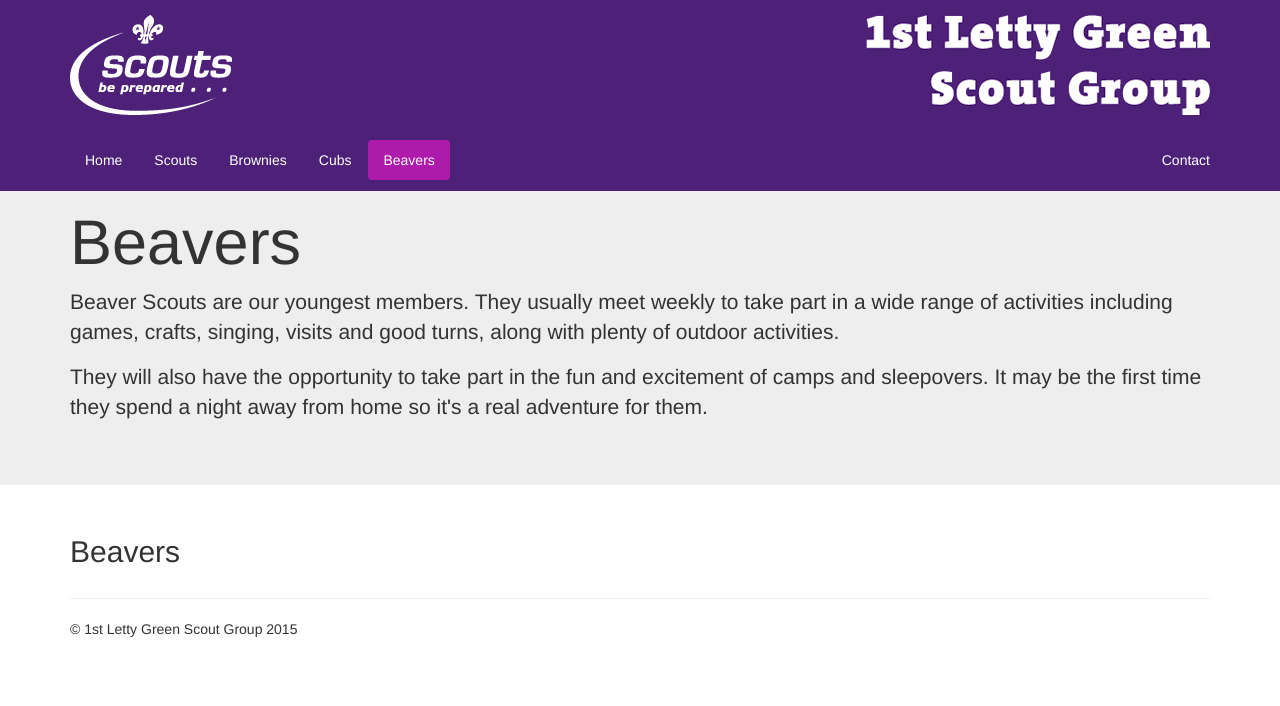
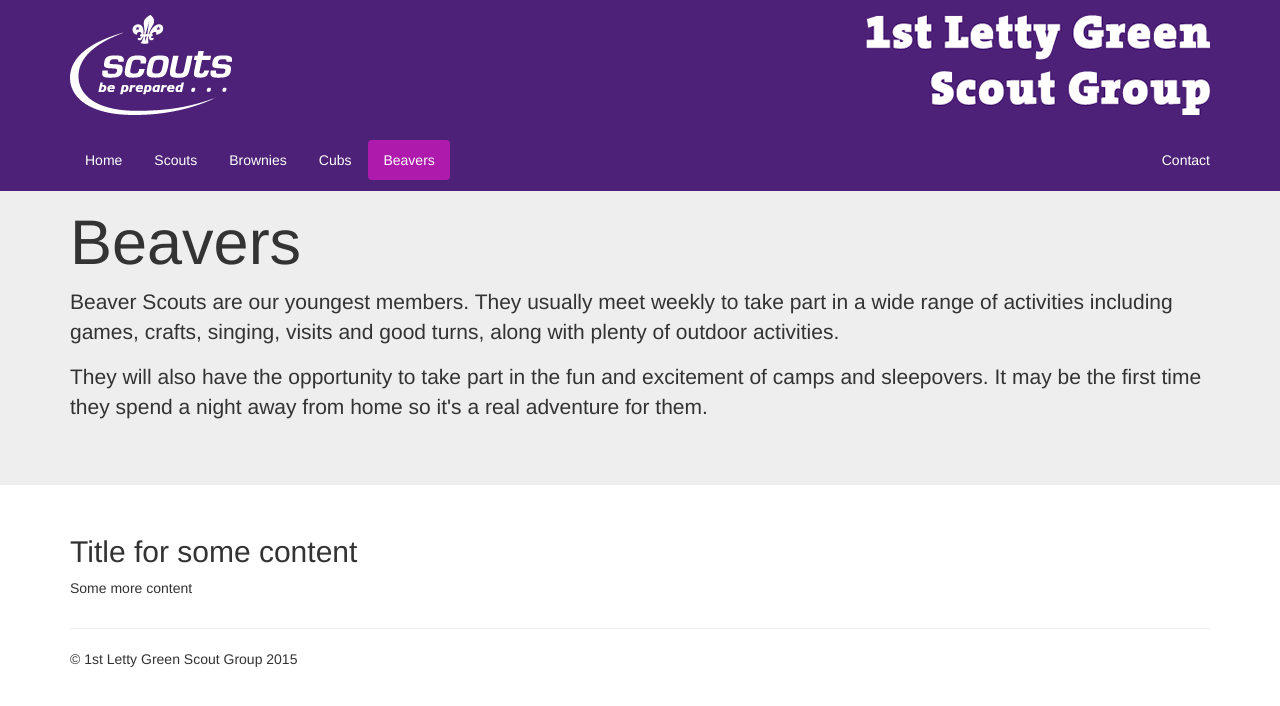
Before and after one commit to 1stlettygreen/1stlettygreen.github.io, a Jekyll site: the page built from beavers.html, in a window 1280 px wide. Shown: the top 706 px of the page. Built offline with Jekyll 4.4.1, drawn with Linux system fonts in a browser that asks for light colours; nearby versions of some CDN libraries.

Commit message:
Updated 'beavers.html' via CloudCannon

```diff
--- a/beavers.html
+++ b/beavers.html
@@ -17,7 +17,9 @@
 <div class="container">
 	<div class="row">
 		<div class="col-md-6">
-			<h2>Beavers</h2>
+			<h2 class="editable">Title for some content</h2>
+
+			<p class="editable">Some more content</p>
 		</div>
 	</div>
 </div>
```
